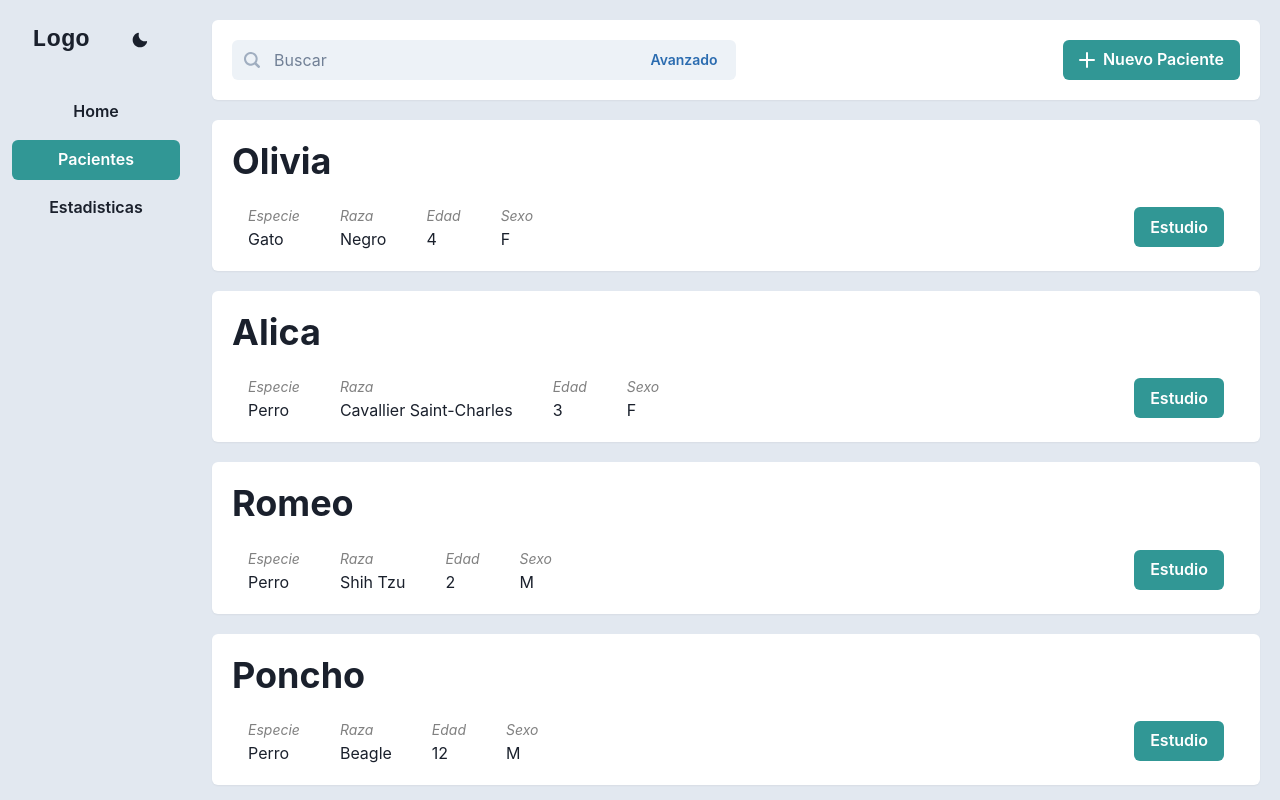
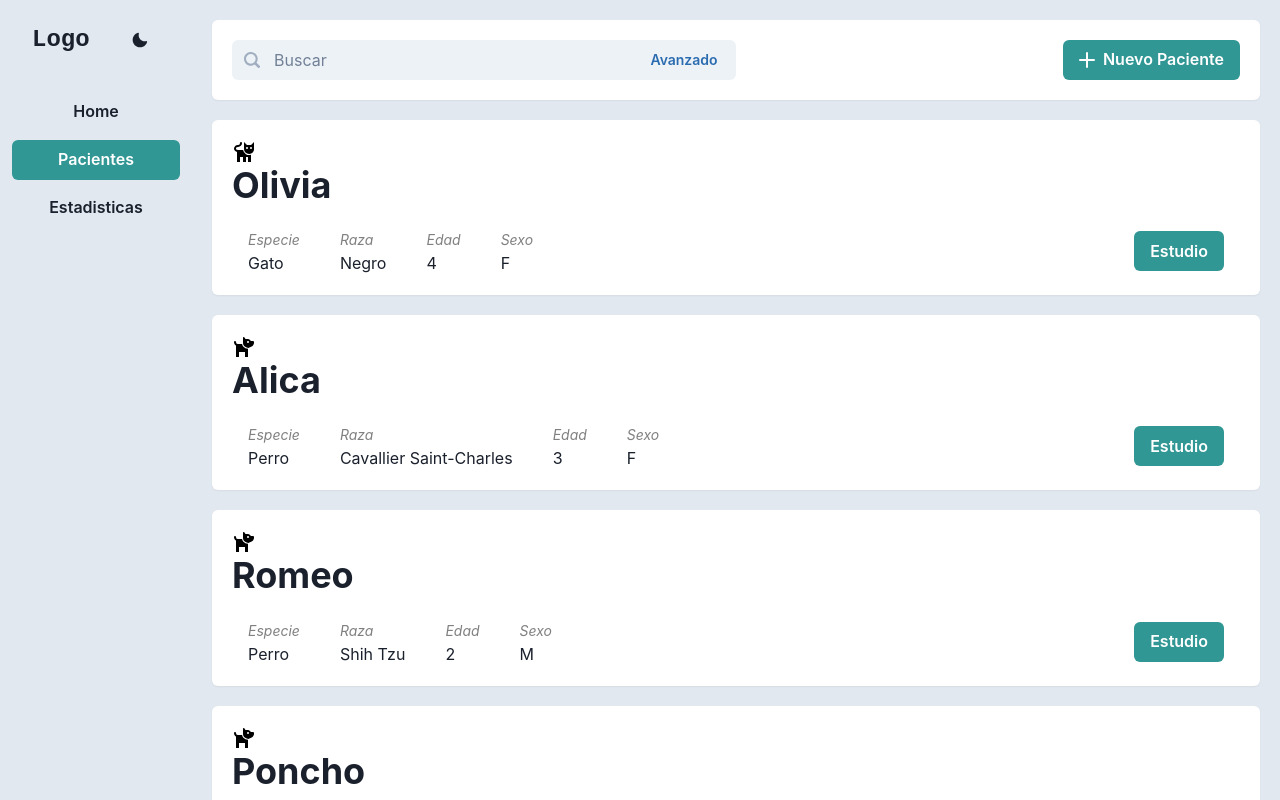
Before and after one commit to fmaggi/vetfrontend, a React (Create React App) app: page /#/pacientes in a window 1280 px wide. Built offline with nearby package versions, Linux system fonts and the light colour scheme.

Commit message:
trabajo en el front

```diff
--- a/src/routes/Patients.tsx
+++ b/src/routes/Patients.tsx
@@ -1,6 +1,26 @@
 import React, { useState } from 'react'
 
-import { Box, Card, CardBody, CardHeader, Heading, Button, Flex, SimpleGrid, Text, useColorModeValue, Input, InputGroup, InputLeftElement, InputRightElement, HStack } from '@chakra-ui/react'
+// ICONO para borrar por si no lo terminamos usando
+import DogIcon from '../data/bxsdog.svg'
+import CatIcon from '../data/bxscat.svg'
+
+import {
+    Box,
+    Card,
+    CardBody,
+    CardHeader,
+    Heading,
+    Button,
+    Flex,
+    SimpleGrid,
+    Text,
+    useColorModeValue,
+    Input,
+    InputGroup,
+    InputLeftElement,
+    InputRightElement,
+    HStack
+} from '@chakra-ui/react'
 import { Search2Icon, AddIcon } from '@chakra-ui/icons'
 import { Form, Link, useLoaderData } from 'react-router-dom'
 import getPatients, { Patient } from '../data/patients';
@@ -47,6 +67,8 @@ export default function Patients() {
                         return (
                             <Card key={patient.ID} bg={bg} shadow='sm'>
                                 <CardHeader>
+                                    {/*ICONO (Para borrar si no lo terminamos usando*/}
+                                    <img src={patient.Especie.toLowerCase() === "perro" ? DogIcon : CatIcon} alt=""/>
                                     <Heading>{patient.Nombre}</Heading>
                                 </CardHeader>
                                 <CardBody pt={0} px={9}>
```
Also changed, not shown: src/data/bxscat.svg (added), src/data/bxsdog.svg (added).
